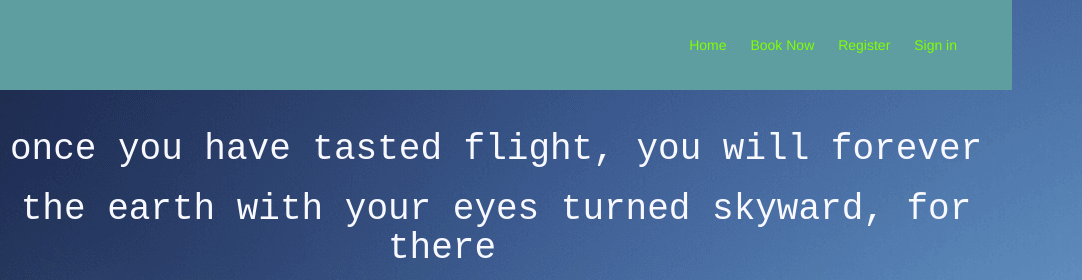
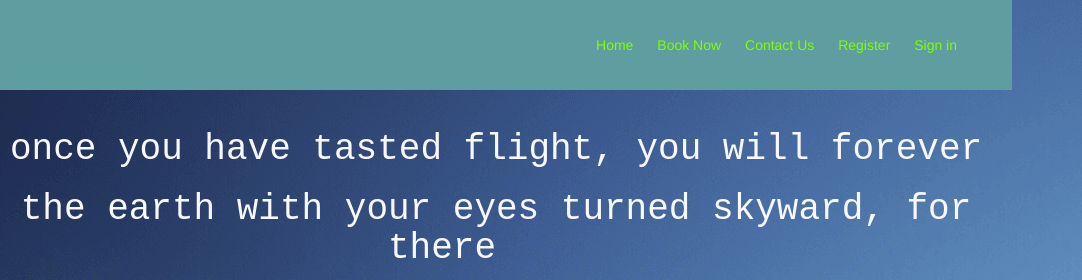
Before and after one commit to AmbicaDeepthiGummadi/Hackathon, a plain HTML site: page Home.html in a window 1280 px wide. Shown: the top 280 px of the page, 198-1280 px from the left. Drawn offline with nearby package versions, Linux system fonts and the light colour scheme.

Commit message:
Update Home.html

```diff
--- a/Home.html
+++ b/Home.html
@@ -23,6 +23,7 @@
             <ul>
                 <li><a href="Home.html">Home</a></li>
                 <li><a href="Book.html">Book Now</a></li>
+                <li><a href="ContactUs.html">Contact Us</a></li>
                 <li><a href="Reg.html">Register</a></li>
                 <li><a href="Login.html">Sign in</a></li>
             </ul>
```
